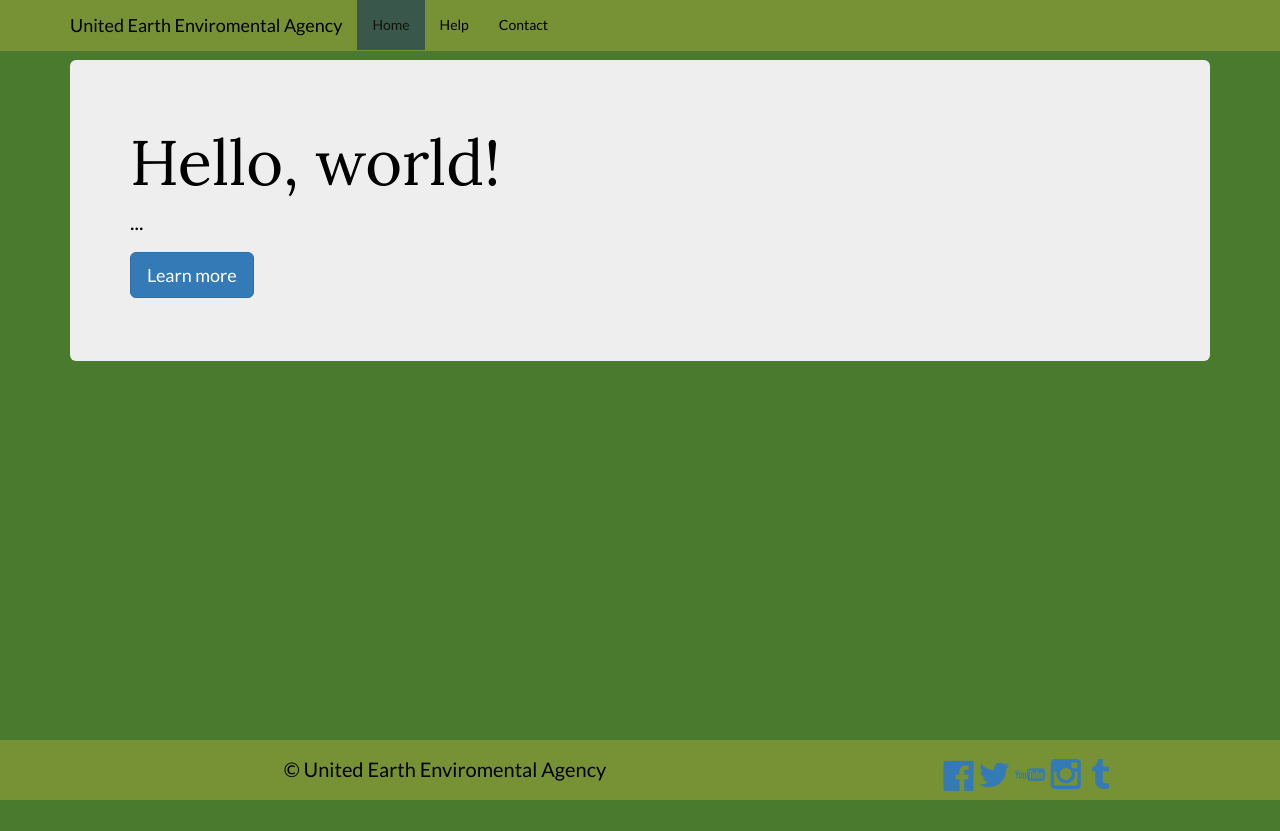
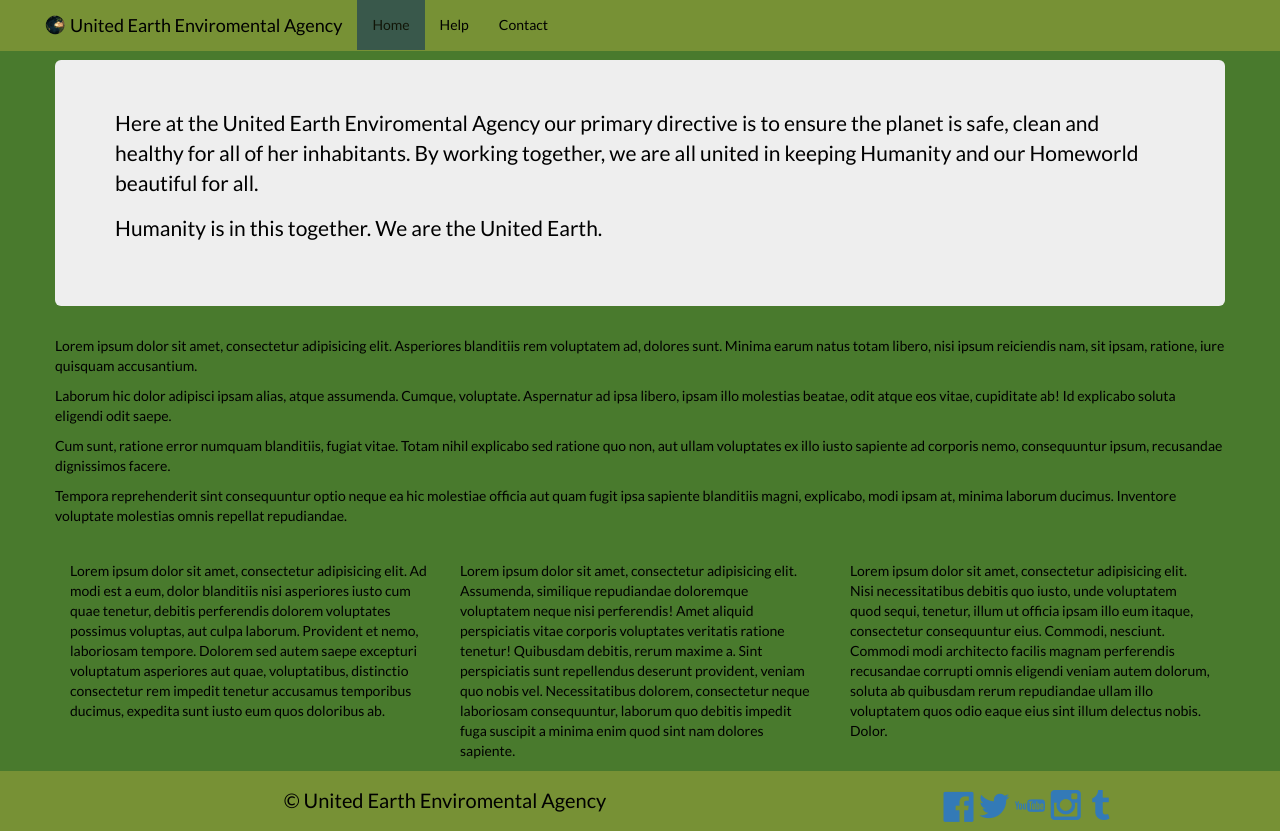
Before and after one commit to killerrin/MAD9013-Bootstrap-Website, a plain HTML site: page index.html in a window 1280 px wide. Before the commit the page ends 800 px from the top, so only its background shows below. Drawn offline with Linux system fonts and the light colour scheme; a web font is replaced by a local one.

Commit message:
Finished Index.html, Added Earth Logo
Added in

```diff
--- a/index.html
+++ b/index.html
@@ -22,7 +22,10 @@
                     <span class="icon-bar"></span>
                     <span class="icon-bar"></span>
                 </button>
-                <a class="navbar-brand" href="index.html">United Earth Enviromental Agency</a>
+                <a class="navbar-brand" href="index.html">
+                    <img src="media/images/earth-spinning-rotating-animation-24.gif" alt="Spinning Earth" width="20" class="pull-left" style="margin-left: -25px;" >
+                    United Earth Enviromental Agency
+                </a>
             </div>
             <div id="navbar" class="collapse navbar-collapse">
                 <ul class="nav navbar-nav">
@@ -34,10 +37,41 @@
         </div>
     </nav>
     <div class="container">
-        <div class="jumbotron">
-            <h1>Hello, world!</h1>
-            <p>...</p>
-            <p><a class="btn btn-primary btn-lg" href="#" role="button">Learn more</a></p>
+        <div class="row">
+            <div class="jumbotron">
+                <p>Here at the United Earth Enviromental Agency our primary directive is to ensure the planet is safe, clean and healthy for all of her inhabitants. By working together, we are all united in keeping Humanity and our Homeworld beautiful for all.</p>
+                <p>Humanity is in this together. We are the United Earth.</p>
+            </div>
+        </div>
+        <div class="row">
+            <p>Lorem ipsum dolor sit amet, consectetur adipisicing elit. Asperiores blanditiis rem voluptatem ad, dolores sunt.
+                Minima earum natus totam libero, nisi ipsum reiciendis nam, sit ipsam, ratione, iure quisquam accusantium.</p>
+            <p>Laborum hic dolor adipisci ipsam alias, atque assumenda. Cumque, voluptate. Aspernatur ad ipsa libero, ipsam
+                illo molestias beatae, odit atque eos vitae, cupiditate ab! Id explicabo soluta eligendi odit saepe.</p>
+            <p>Cum sunt, ratione error numquam blanditiis, fugiat vitae. Totam nihil explicabo sed ratione quo non, aut ullam
+                voluptates ex illo iusto sapiente ad corporis nemo, consequuntur ipsum, recusandae dignissimos facere.</p>
+            <p>Tempora reprehenderit sint consequuntur optio neque ea hic molestiae officia aut quam fugit ipsa sapiente blanditiis
+                magni, explicabo, modi ipsam at, minima laborum ducimus. Inventore voluptate molestias omnis repellat repudiandae.</p>
+        </div>
+        <div class="row top-buffer">
+            <div class="col-md-4">
+                <p>
+                    <span>Lorem ipsum dolor sit amet, consectetur adipisicing elit. Ad modi est a eum, dolor blanditiis nisi asperiores iusto cum quae tenetur, debitis perferendis dolorem voluptates possimus voluptas, aut culpa laborum.</span>
+                    <span>Provident et nemo, laboriosam tempore. Dolorem sed autem saepe excepturi voluptatum asperiores aut quae, voluptatibus, distinctio consectetur rem impedit tenetur accusamus temporibus ducimus, expedita sunt iusto eum quos doloribus ab.</span>
+                </p>
+            </div>
+            <div class="col-md-4">
+                <p>
+                    <span>Lorem ipsum dolor sit amet, consectetur adipisicing elit. Assumenda, similique repudiandae doloremque voluptatem neque nisi perferendis! Amet aliquid perspiciatis vitae corporis voluptates veritatis ratione tenetur! Quibusdam debitis, rerum maxime a.</span>
+                    <span>Sint perspiciatis sunt repellendus deserunt provident, veniam quo nobis vel. Necessitatibus dolorem, consectetur neque laboriosam consequuntur, laborum quo debitis impedit fuga suscipit a minima enim quod sint nam dolores sapiente.</span>
+                </p>
+            </div>
+            <div class="col-md-4">
+                <p>
+                    <span>Lorem ipsum dolor sit amet, consectetur adipisicing elit. Nisi necessitatibus debitis quo iusto, unde voluptatem quod sequi, tenetur, illum ut officia ipsam illo eum itaque, consectetur consequuntur eius. Commodi, nesciunt.</span>
+                    <span>Commodi modi architecto facilis magnam perferendis recusandae corrupti omnis eligendi veniam autem dolorum, soluta ab quibusdam rerum repudiandae ullam illo voluptatem quos odio eaque eius sint illum delectus nobis. Dolor.</span>
+                </p>
+            </div>
         </div>
     </div>
     <footer class="footer">
--- a/scss/main.scss
+++ b/scss/main.scss
@@ -2,7 +2,6 @@
 
 @import url('https://fonts.googleapis.com/css?family=Droid+Serif|Lora');
 @import url('https://fonts.googleapis.com/css?family=Droid+Sans|Lato|Open+Sans');
-
 @import "partials/_variables.scss";
 @import "partials/_mainPageLayout.scss";
 
--- a/scss/partials/_mainPageLayout.scss
+++ b/scss/partials/_mainPageLayout.scss
@@ -1,22 +1,22 @@
 /* Apply Background Colors */
+
 body {
     background: $bodyBackground;
     color: $fontColor;
 }
 
-.navbar, .footer {
+.navbar,
+.footer {
     background: $headerFooterBackground;
     border-color: transparent;
-
     color: $fontColor;
 }
 
-#navbar > ul > li {
+#navbar>ul>li {
     &.active>a {
         background: darkslategray;
         opacity: 0.85;
     }
-
     &>a {
         color: $fontColor;
     }
@@ -25,6 +25,7 @@ body {
 .navbar-inverse .container .navbar-brand {
     color: $fontColor;
 }
+
 
 /* Apply the Font Family */
 
@@ -76,3 +77,10 @@ body>.container {
 .copyrightText {
     font-size: 2.0rem;
 }
+
+
+/* ECT Helpers */
+
+.top-buffer {
+    margin-top: 25px;
+}
```
Also changed, not shown: contact.html (+4 -1 lines), help.html (+4 -1 lines), css/main.css, media/images/earth-spinning-rotating-animation-24.gif (added), 1 other file.
